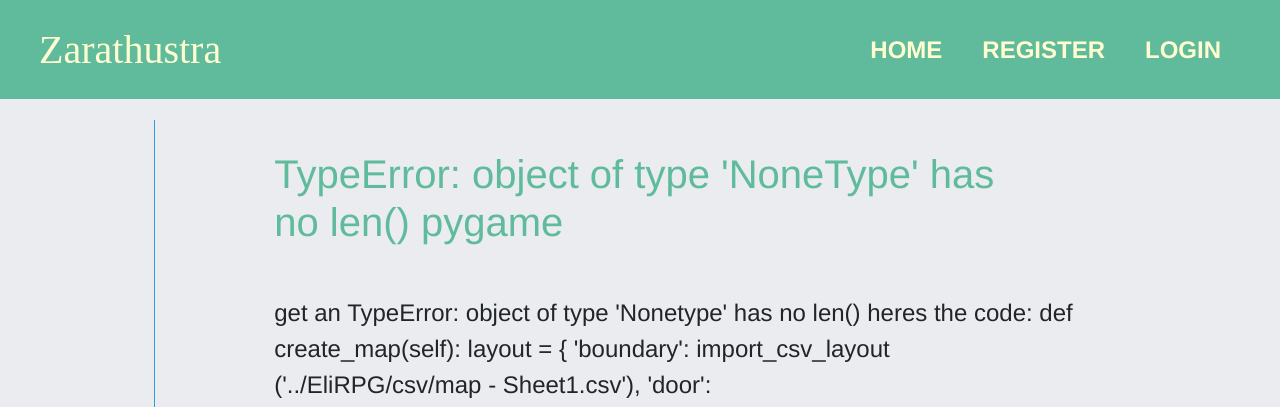
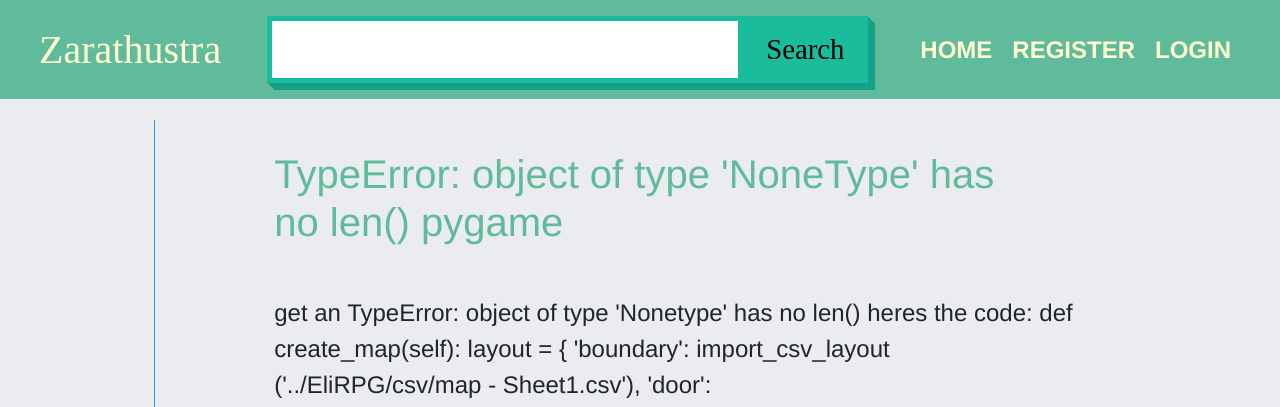
Before and after one commit to SUFE-lxc/Final_Project, a Django app: page /question/4 in a window 1280 px wide. Shown: the top 407 px of the page. Run offline with Django 3.2, Linux system fonts and the light colour scheme; data comes from the database, SQL or seed files in the repository; some libraries are stand-ins or nearby versions; some web fonts are replaced.

Commit message:
建立搜索框

```diff
--- a/Zarathustra/main/static/main/css/styles.css
+++ b/Zarathustra/main/static/main/css/styles.css
@@ -50,7 +50,7 @@ body {
   font-weight: bold;
   position: relative;
   outline: none;
-  padding: 10px 20px;
+  padding: 5px 10px;
   box-sizing: border-box;
 }
 
@@ -96,13 +96,17 @@ body {
   transition: border-color 0s ease-out 0.6s, width 0.3s ease-out 0.6s, height 0.3s ease-out 1s;
 }
 
+
+
+
+
 .box {
        overflow: hidden;
        position: relative;
        width: 800px;
        height: 200px;
-       border: 2px solid #5FBB9C;
-       background-color:#Fffdd0;
+       border: 2px solid ＃98FB98;
+       background-color:＃98FB98;
        margin: 10px auto;
        transition: all .2s;
 }
--- a/Zarathustra/main/templates/navbar.html
+++ b/Zarathustra/main/templates/navbar.html
@@ -5,16 +5,30 @@
     <div class="navbar-header">
       <a class="navbar-brand" href="#">
         <span class="logo">Zarathustra</span></a>
+
     </div>
 
+          <div class="field" id="searchform">
+            <input type="text" value="" id="searchterm" >
+            <button type="button" id="search">Search</button>
+        </div>
+
+        <div class="list-group"></div>
+
+
+<!-- By Coding Market -->
+
+
+
     <ul class="nav navbar-nav">
+
       <li class=" nav-item">
+
         <a href="{% url 'index' %}" >Home</a>
       </li>
 
       {% if user.is_authenticated %}   <!--如果
       已经认证-->
-
       <li class=" nav-item"><a href="{% url 'new-question' %}">New Question</a>
   </li>
 
@@ -31,3 +45,81 @@
     </ul>
   </div>
 </nav>
+    <style>
+
+.container{
+
+}
+
+.field {
+  display:flex;
+  position:realtive;
+  width:50%;
+  height:50%;
+  flex-direction:row;
+  box-shadow:
+   1px 1px 0 rgb(22, 160, 133),
+   2px 2px 0 rgb(22, 160, 133),
+   3px 3px 0 rgb(22, 160, 133),
+   4px 4px 0 rgb(22, 160, 133),
+   5px 5px 0 rgb(22, 160, 133),
+   6px 6px 0 rgb(22, 160, 133),
+   7px 7px 0 rgb(22, 160, 133);
+}
+
+.field>input[type=text],
+.field>button {
+  display:block;
+  font:1.2em 'Montserrat Alternates';
+}
+
+.field>input[type=text] {
+  flex:1;
+
+  border:0.2em solid rgb(26, 188, 156);
+}
+
+.field>button {
+  padding:0.6em 0.8em;
+  background-color:rgb(26, 188, 156);
+  color:while;
+  border:none;
+}
+    </style>
+
+<script>
+$(document).ready(function() {
+    var artList = "";
+    $("button").click(function() {
+
+        //Getting the user entry from serach bar
+        var inp = $("input").val();
+
+        //Retrieving JSON from Wikipedia API
+        $.ajax({
+            url: "https://en.wikipedia.org/w/api.php?format=json&action=query&generator=search&gsrnamespace=0&gsrsearch=" + inp + "&gsrlimit=10&prop=pageimages|extracts&pilimit=max&exintro&explaintext&exsentences=1&exlimit=max",
+            dataType: "jsonp",
+            success: function(parsed) {
+                var result, pages = parsed.query.pages;
+              //Display the data to the html
+                for (result in pages) {
+                    artList += '<a href=' + '"' + 'https://en.wikipedia.org/?curid=' + pages[result].pageid + '"' + 'class=' + '"' + 'list-group-item ' + '"' + '>' +
+                        '<h4 class=' + '"' + 'list-group-item-heading' + '"' + '>' + pages[result].title + '</h4>' +
+                        '<p class=' + '"' + 'list-group-item-text' + '"' + '>' + pages[result].extract + '</p></a></br>';
+                }
+                $(".list-group").html(artList);
+            }
+        });
+
+
+    });
+
+});
+</script>
+<script>
+$(".btn").click(function(){
+  $(".input").toggleClass("active").focus;
+  $(this).toggleClass("animate");
+  $(".input").val("");
+});
+</script>
```
Also changed, not shown: Zarathustra/main/static/main/js/main.js (line endings or trailing spaces).
